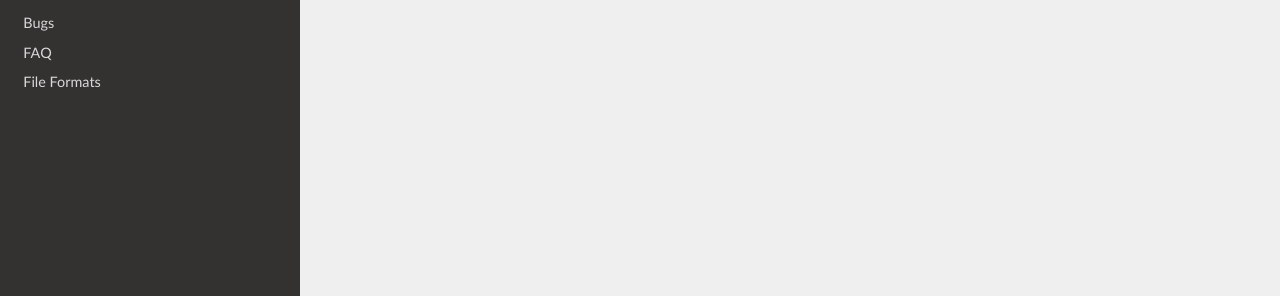
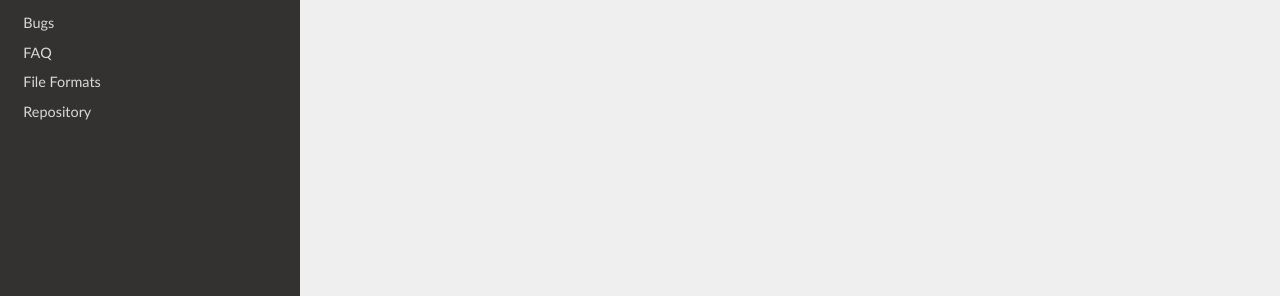
Before and after one commit to JonKragskow/nimbus_splash, a Sphinx documentation site: the page built from docs/source/index.rst, in a window 1280 px wide. Shown: the part 505-801 px from the top of the page. Built offline with Sphinx 7.4.7 and the Read the Docs theme 3.1.0, drawn with Linux system fonts in a browser that asks for light colours.

Commit message:
docs: add repo link

```diff
--- a/docs/source/index.rst
+++ b/docs/source/index.rst
@@ -9,6 +9,7 @@ Home
    Bugs <bugs>
    FAQ <faq>
    File Formats <file_formats>
+   Repository <https://github.com/JonKragskow/nimbus_splash>
    :maxdepth: 3
    :caption: Contents:
    :hidden:
```
